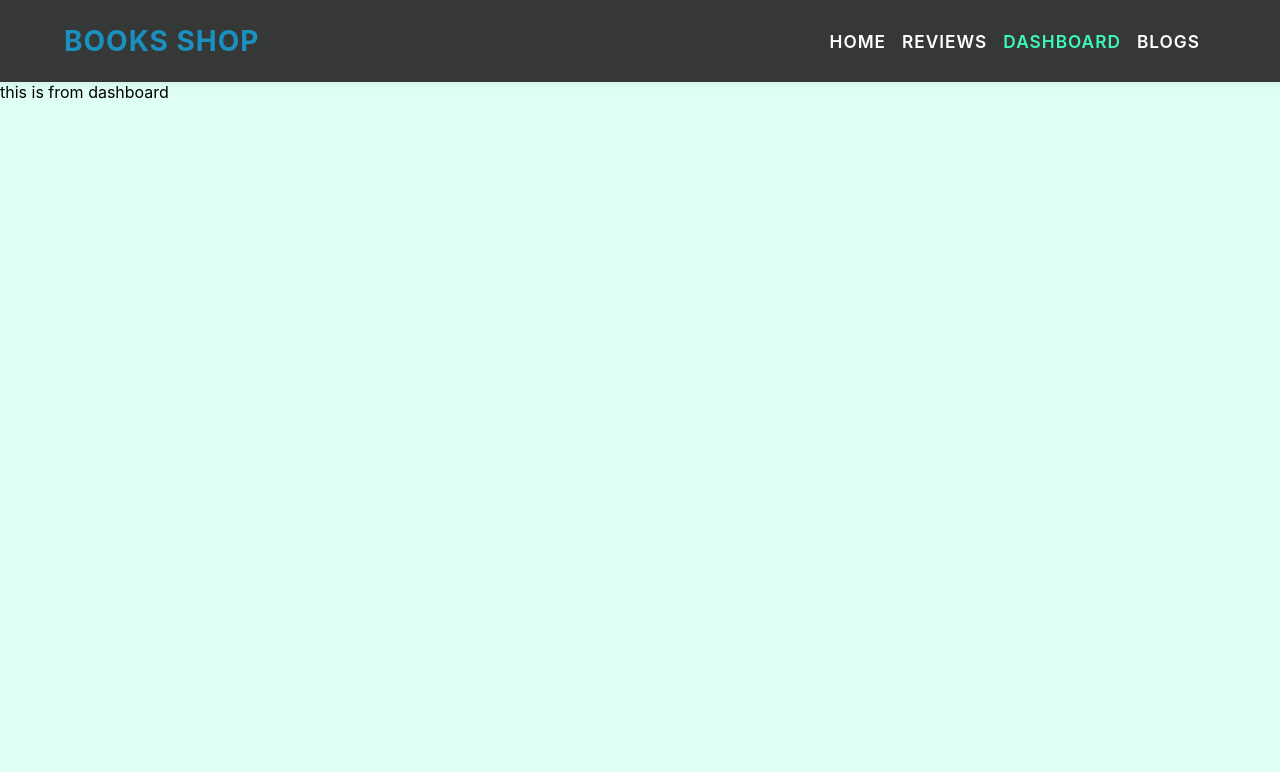
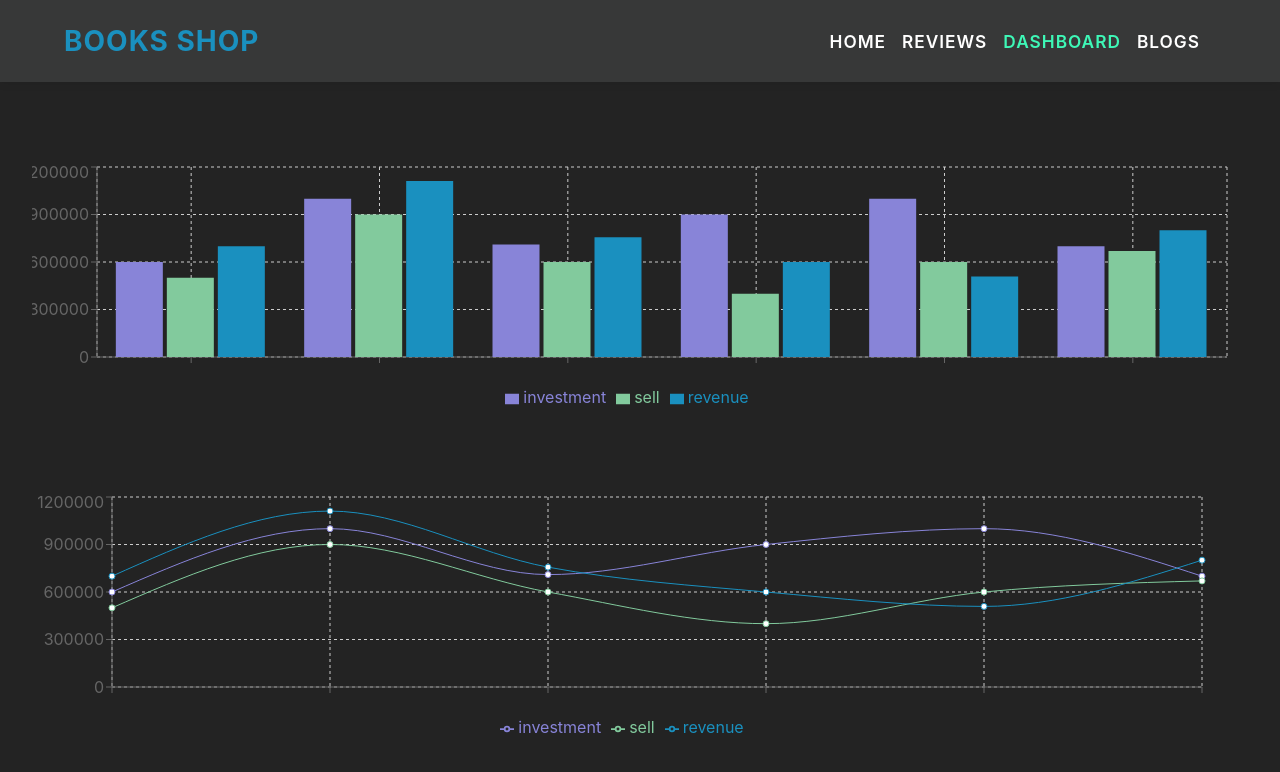
Before and after one commit to sam-suzzaman/PH-Assignment-9, a React (Create React App) app: page /dashboard in a window 1280 px wide. Shown: the top 772 px of the page. Built offline with nearby package versions, Linux system fonts and the light colour scheme.

Commit message:
showing chart in dashboard

```diff
--- a/package.json
+++ b/package.json
@@ -16,6 +16,7 @@
     "react-rating": "^2.0.5",
     "react-router-dom": "^6.3.0",
     "react-scripts": "5.0.0",
+    "recharts": "^2.1.9",
     "web-vitals": "^2.1.4"
   },
   "scripts": {
--- a/src/components/pages/DashboardPage/DashBoardPage.css
+++ b/src/components/pages/DashboardPage/DashBoardPage.css
@@ -0,0 +1,17 @@
+.dashboard-wrapper {
+    padding: 5rem 2rem;
+    display: flex;
+    justify-content: space-between;
+    align-items: center;
+    flex-direction: column;
+    background-color: #232323;
+}
+.bar-data {
+    margin-bottom: 5rem;
+    width: 100%;
+    overflow-x: scroll;
+}
+.area-chart {
+    width: 100%;
+    overflow-x: scroll;
+}
--- a/src/components/pages/DashboardPage/DashBoardPage.js
+++ b/src/components/pages/DashboardPage/DashBoardPage.js
@@ -1,8 +1,56 @@
 import React from "react";
 import "./DashBoardPage.css";
+import {
+    BarChart,
+    Bar,
+    XAxis,
+    YAxis,
+    CartesianGrid,
+    Tooltip,
+    Legend,
+    LineChart,
+    Line,
+} from "recharts";
+import chartData from "../../utilities/chartData.json";
 
 const DashBoardPage = () => {
-    return <div>this is from dashboard</div>;
+    return (
+        <section className="dashboard-wrapper">
+            <div className="bar-data">
+                <BarChart width={1200} height={250} data={chartData}>
+                    <CartesianGrid strokeDasharray="3 3" />
+                    <XAxis dataKey="name" />
+                    <YAxis />
+                    <Tooltip />
+                    <Legend />
+                    <Bar dataKey="investment" fill="#8884d8" />
+                    <Bar dataKey="sell" fill="#82ca9d" />
+                    <Bar dataKey="revenue" fill="#1a90bf" />
+                </BarChart>
+            </div>
+            <div className="area-chart">
+                <LineChart
+                    width={1200}
+                    height={250}
+                    data={chartData}
+                    margin={{ top: 5, right: 30, left: 20, bottom: 5 }}
+                >
+                    <CartesianGrid strokeDasharray="3 3" />
+                    <XAxis dataKey="name" />
+                    <YAxis />
+                    <Tooltip />
+                    <Legend />
+                    <Line
+                        type="monotone"
+                        dataKey="investment"
+                        stroke="#8884d8"
+                    />
+                    <Line type="monotone" dataKey="sell" stroke="#82ca9d" />
+                    <Line type="monotone" dataKey="revenue" stroke="#1a90bf" />
+                </LineChart>
+            </div>
+        </section>
+    );
 };
 
 export default DashBoardPage;
--- /dev/null
+++ b/src/components/utilities/chartData.json
@@ -0,0 +1,38 @@
+[
+    {
+        "month": "Mar",
+        "investment": 600000,
+        "sell": 500000,
+        "revenue": 700000
+    },
+    {
+        "month": "Apr",
+        "investment": 1000000,
+        "sell": 900101,
+        "revenue": 1111111
+    },
+    {
+        "month": "May",
+        "investment": 710000,
+        "sell": 600000,
+        "revenue": 757010
+    },
+    {
+        "month": "Jun",
+        "investment": 900000,
+        "sell": 400000,
+        "revenue": 600000
+    },
+    {
+        "month": "Jul",
+        "investment": 1000000,
+        "sell": 600000,
+        "revenue": 509000
+    },
+    {
+        "month": "Aug",
+        "investment": 700000,
+        "sell": 670000,
+        "revenue": 801000
+    }
+]
```
Also changed, not shown: 1 other file (tests, documents, lock files or other folders).
